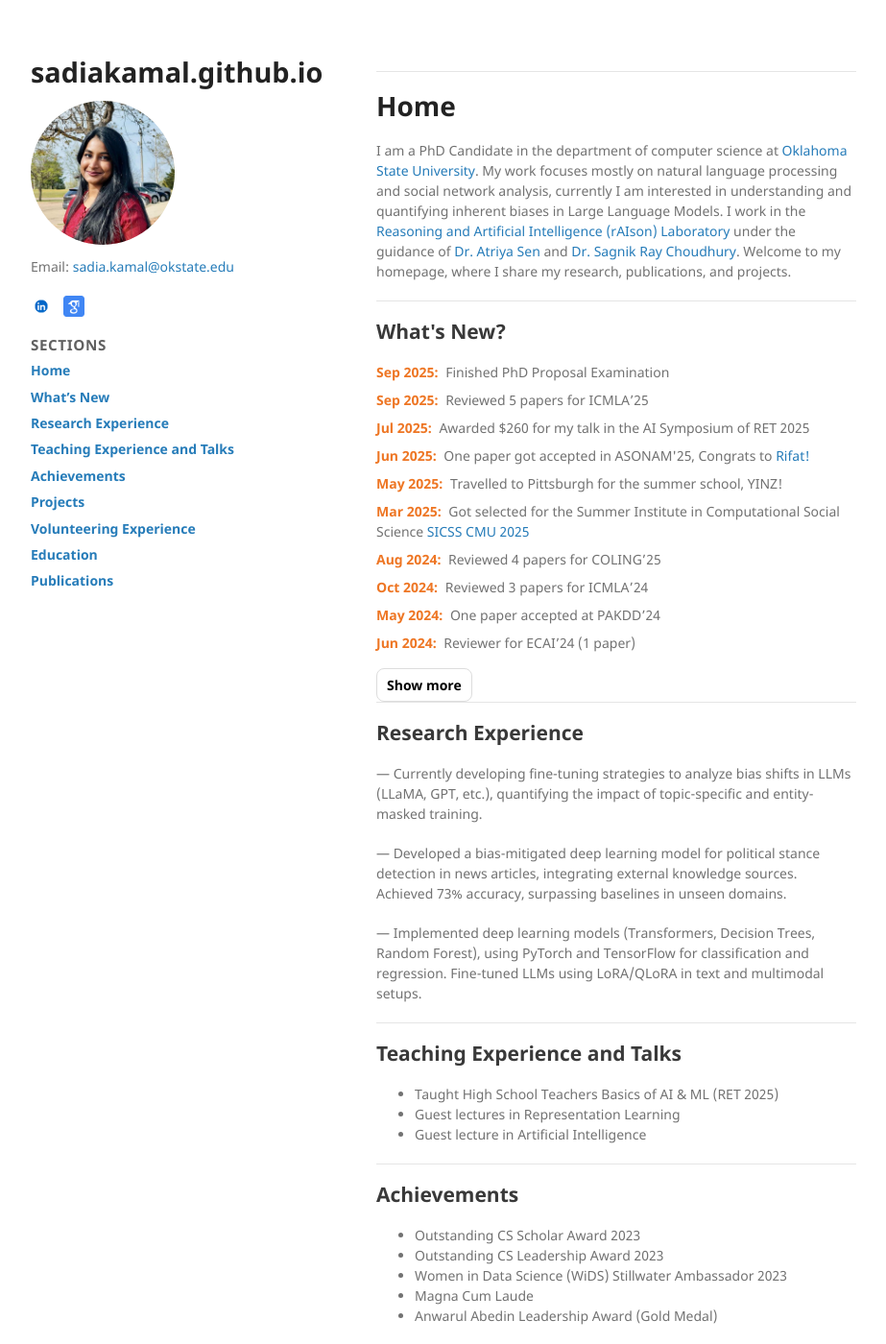
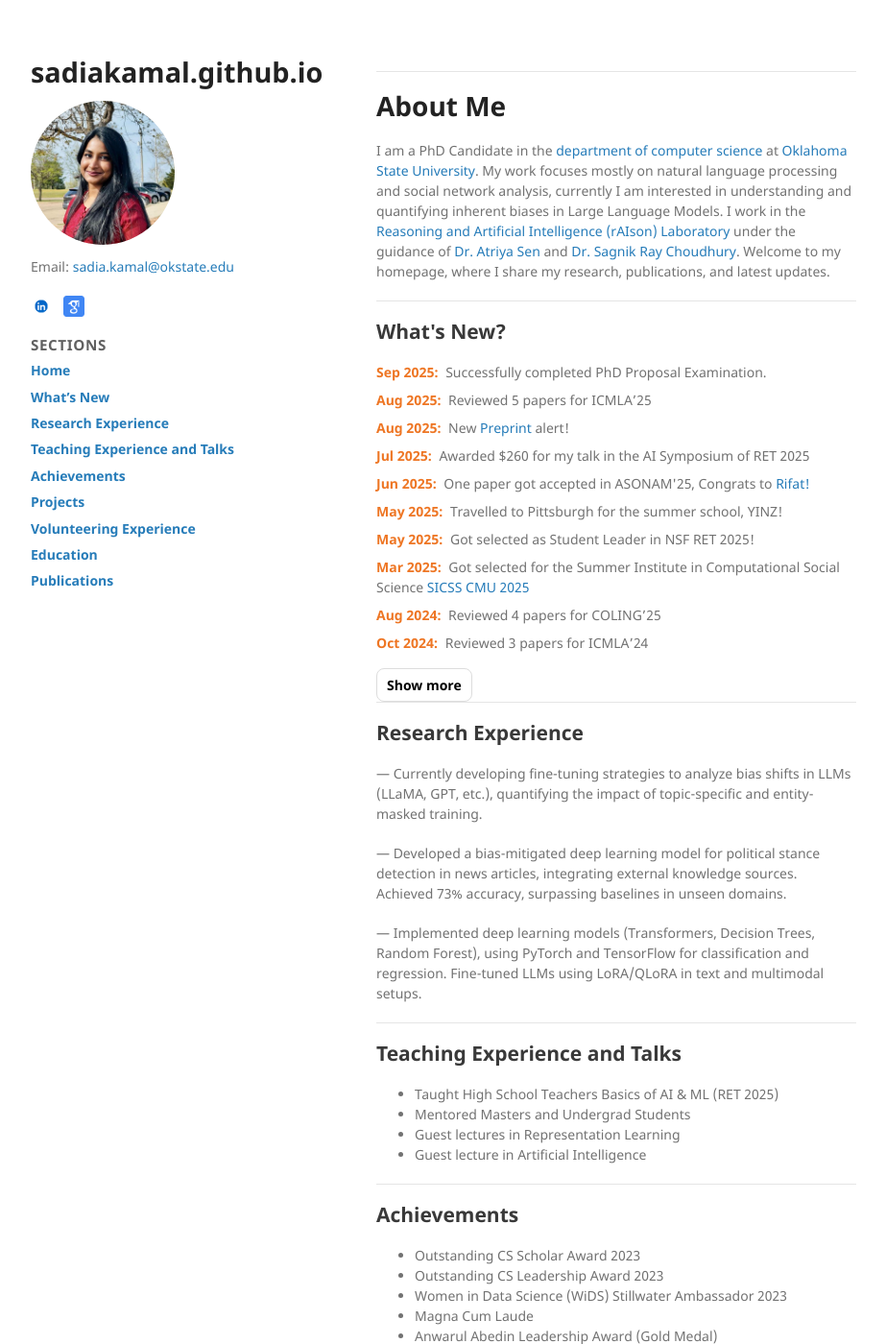
Before and after one commit to sadiakamal/sadiakamal.github.io, a Jekyll site: the page built from index.md, in a window 1280 px wide and 1400 px high. Shown: the whole window at 96% size, without its empty margins (178-1101 px from the left). Built offline with Jekyll 4.4.1, drawn with Linux system fonts in a browser that asks for light colours; the repository's description, which GitHub fills in, is left out; some of the changed text lies outside the part shown.

Commit message:
Update index.md

```diff
--- a/index.md
+++ b/index.md
@@ -6,18 +6,20 @@ layout: default
 ---
 
 
-# Home
+# About Me
 
-I am a PhD Candidate in the department of computer science at [Oklahoma State University](https://go.okstate.edu). My work focuses mostly on natural language processing and social network analysis, currently I am interested in understanding and quantifying inherent biases in Large Language Models. I work in the [Reasoning and Artificial Intelligence (rAIson) Laboratory](https://cas.okstate.edu/computer_science/about_us/dr_sen_lab/research_team.html) under the guidance of [Dr. Atriya Sen](https://experts.okstate.edu/atriya.sen) and [Dr. Sagnik Ray Choudhury](https://sagnik.github.io). Welcome to my homepage, where I share my research, publications, and projects.
+I am a PhD Candidate in the [department of computer science](https://cas.okstate.edu/computer_science/) at [Oklahoma State University](https://go.okstate.edu). My work focuses mostly on natural language processing and social network analysis, currently I am interested in understanding and quantifying inherent biases in Large Language Models. I work in the [Reasoning and Artificial Intelligence (rAIson) Laboratory](https://cas.okstate.edu/computer_science/about_us/dr_sen_lab/research_team.html) under the guidance of [Dr. Atriya Sen](https://experts.okstate.edu/atriya.sen) and [Dr. Sagnik Ray Choudhury](https://sagnik.github.io). Welcome to my homepage, where I share my research, publications, and latest updates.
 
 ---
 <h2>What's New?</h2>
 <div id="whats-new">
-  <p><span class="date">Sep 2025:</span> Finished PhD Proposal Examination</p>
-  <p><span class="date">Sep 2025:</span> Reviewed 5 papers for ICMLA’25</p>
+  <p><span class="date">Sep 2025:</span> Successfully completed PhD Proposal Examination.</p>
+  <p><span class="date">Aug 2025:</span> Reviewed 5 papers for ICMLA’25</p>
+  <p><span class="date">Aug 2025:</span> New <a href="https://arxiv.org/pdf/2506.22493" target="_blank">Preprint</a> alert!</p>
   <p><span class="date">Jul 2025:</span> Awarded $260 for my talk in the AI Symposium of RET 2025</p>
   <p><span class="date">Jun 2025:</span> One paper got accepted in ASONAM'25, Congrats to <a href="https://copotronicrifat.github.io" target="_blank">Rifat!</a></p>
   <p><span class="date">May 2025:</span> Travelled to Pittsburgh for the summer school, YINZ!</p>
+  <p><span class="date">May 2025:</span> Got selected as Student Leader in NSF RET 2025!</p>
   <p><span class="date">Mar 2025:</span> Got selected for the Summer Institute in Computational Social Science <a href="https://sicss.io/2025/cmu/people" target="_blank">SICSS CMU 2025</a></p>
   <p><span class="date">Aug 2024:</span> Reviewed 4 papers for COLING’25</p>
   <p><span class="date">Oct 2024:</span> Reviewed 3 papers for ICMLA’24</p>
@@ -46,6 +48,7 @@ I am a PhD Candidate in the department of computer science at [Oklahoma State Un
 <h2 id="teaching-experience-and-talks">Teaching Experience and Talks</h2>
 
 * Taught High School Teachers Basics of AI & ML (RET 2025)
+* Mentored Masters and Undergrad Students
 * Guest lectures in Representation Learning
 * Guest lecture in Artificial Intelligence
 
@@ -80,7 +83,17 @@ Treasurer Elect, BSA Stillwater 2021
 
 <h2 id="education">Education</h2>
 
-[Education](/education)
+## PhD in Computer Science (2021-Present)
+[Oklahoma State University](https://go.okstate.edu)
+
+Stillwater, Ok, USA
+
+## BSc in Computer Science (2015 - 2018), Magna Cum Laude
+
+[American International University-Bangladesh(AIUB)](https://www.aiub.edu/)
+
+Dhaka, Bangladesh
+
 
 ---
 
```
